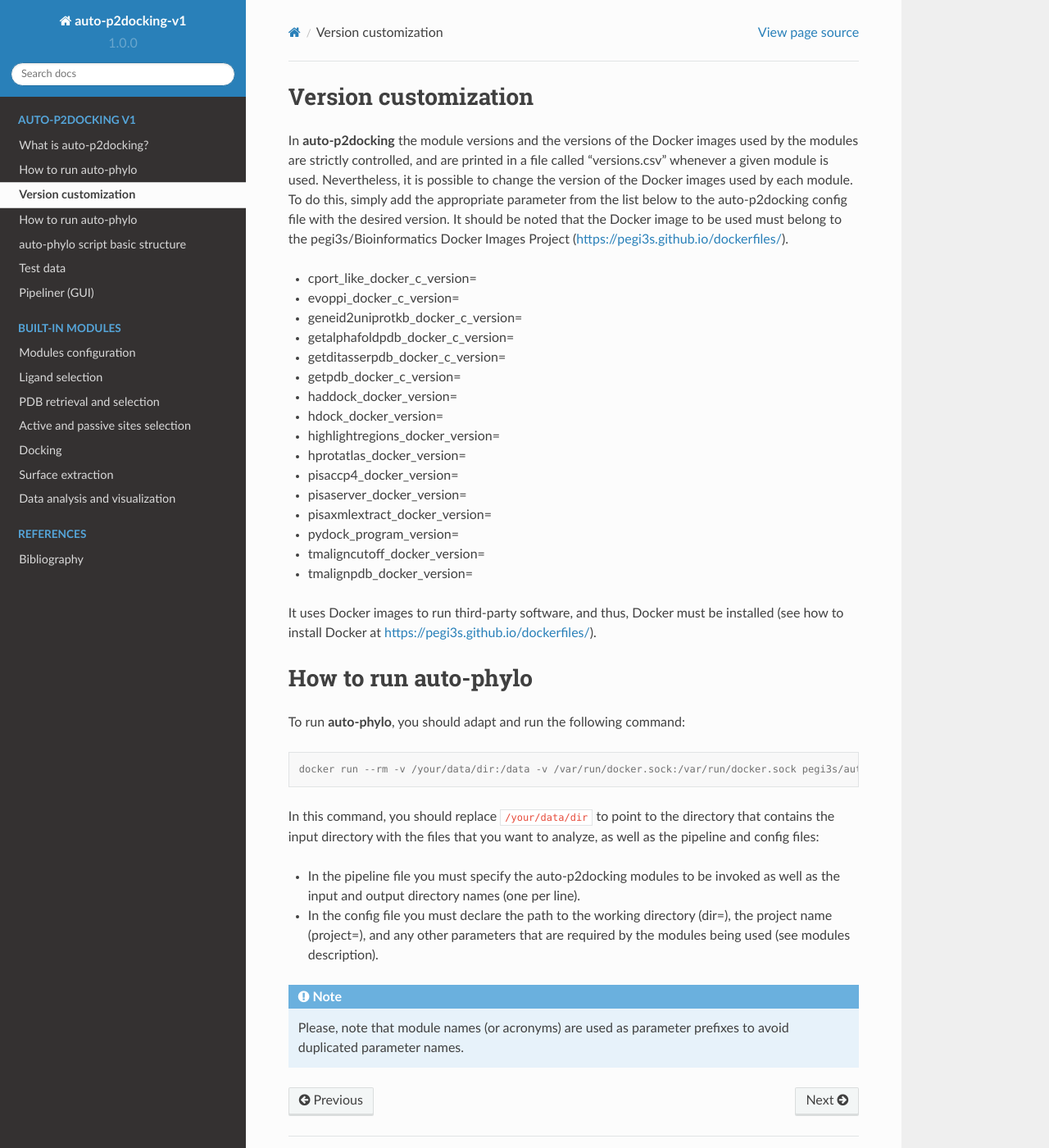
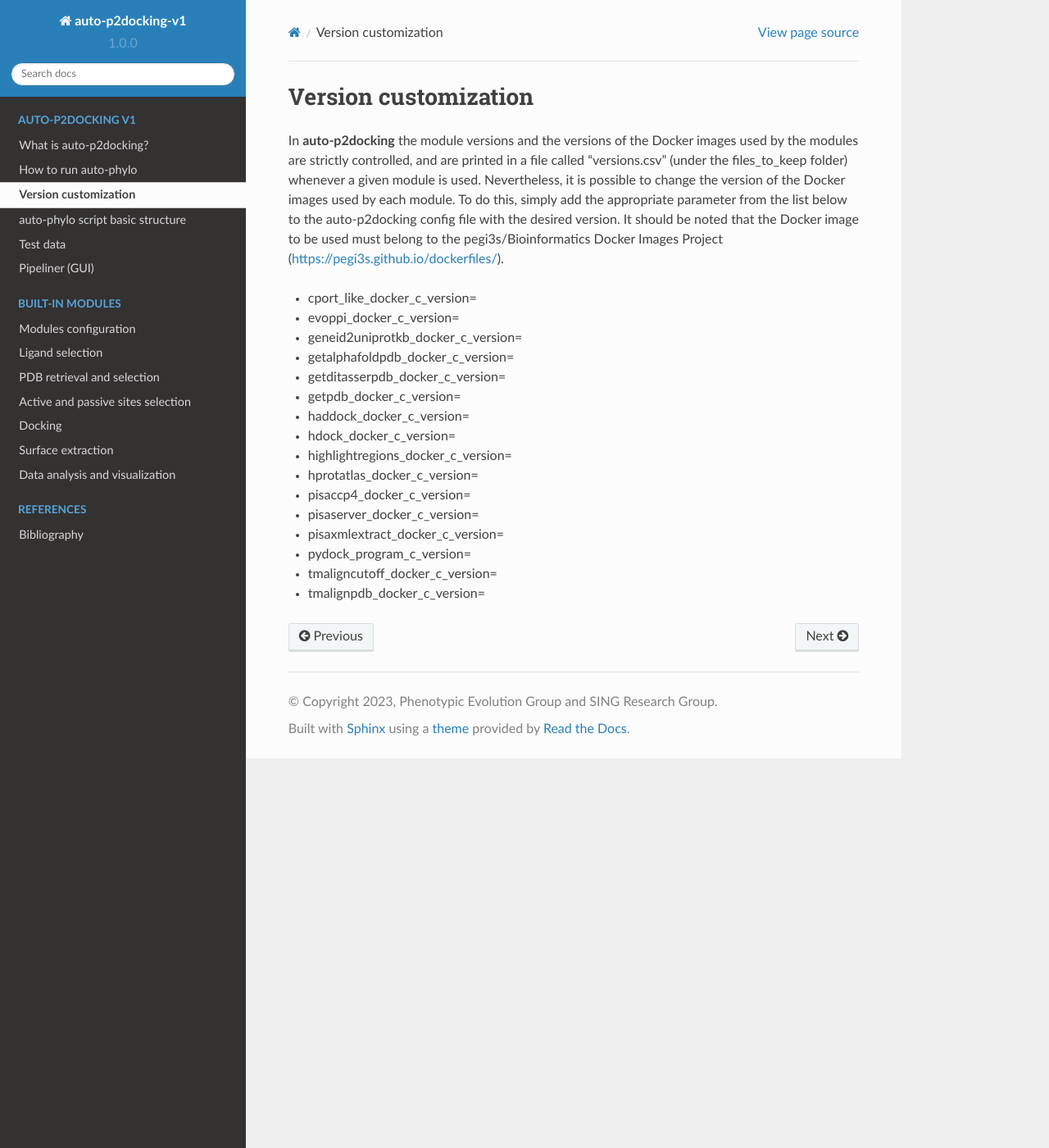
Before and after one commit to pegi3s/auto-p2docking-docs, a Sphinx documentation site: the page built from source/version_customization.rst, in a window 1280 px wide and 1400 px high. Shown: the whole window at 82% size. Built offline with Sphinx 7.4.7 and the Read the Docs theme 2.0.0, drawn with Linux system fonts in a browser that asks for light colours.

Commit message:
Update version_customization.rst

```diff
--- a/source/version_customization.rst
+++ b/source/version_customization.rst
@@ -1,9 +1,7 @@
 Version customization
 *******************
 
-In **auto-p2docking** the module versions and the versions of the Docker images used by the modules are strictly controlled, and are printed in a file called "versions.csv" whenever a given module is used.
-Nevertheless, it is possible to change the version of the Docker images used by each module. To do this, simply add the appropriate parameter from the list below to the auto-p2docking config file with
-the desired version. It should be noted that the Docker image to be used must belong to the pegi3s/Bioinformatics Docker Images Project (https://pegi3s.github.io/dockerfiles/).
+In **auto-p2docking** the module versions and the versions of the Docker images used by the modules are strictly controlled, and are printed in a file called "versions.csv" (under the files_to_keep folder) whenever a given module is used. Nevertheless, it is possible to change the version of the Docker images used by each module. To do this, simply add the appropriate parameter from the list below to the auto-p2docking config file with the desired version. It should be noted that the Docker image to be used must belong to the pegi3s/Bioinformatics Docker Images Project (https://pegi3s.github.io/dockerfiles/).
 
 - cport_like_docker_c_version=
 - evoppi_docker_c_version=
@@ -11,35 +9,13 @@ the desired version. It should be noted that the Docker image to be used must be
 - getalphafoldpdb_docker_c_version=
 - getditasserpdb_docker_c_version=
 - getpdb_docker_c_version=
-- haddock_docker_version=
-- hdock_docker_version=
-- highlightregions_docker_version=
-- hprotatlas_docker_version=
-- pisaccp4_docker_version=
-- pisaserver_docker_version=
-- pisaxmlextract_docker_version=
-- pydock_program_version=
-- tmaligncutoff_docker_version=
-- tmalignpdb_docker_version=
-
-It uses Docker images to run third-party software, and thus, Docker must be installed (see how to install Docker at https://pegi3s.github.io/dockerfiles/).
-
-.. _how-to-run:
-
-How to run auto-phylo
-*********************
-
-To run **auto-phylo**, you should adapt and run the following command:
-
-.. code-block:: shell-session
-
-   docker run --rm -v /your/data/dir:/data -v /var/run/docker.sock:/var/run/docker.sock pegi3s/auto-p2docking
-
-In this command, you should replace ``/your/data/dir`` to point to the directory that contains the input directory with the files that you want to analyze, as well as the pipeline and config files:
-
-- In the pipeline file you must specify the auto-p2docking modules to be invoked as well as the input and output directory names (one per line).
-- In the config file you must declare the path to the working directory (dir=), the project name (project=), and any other parameters that are required by the modules being used (see modules description).
-
-.. Note::
-
-   Please, note that module names (or acronyms) are used as parameter prefixes to avoid duplicated parameter names.
+- haddock_docker_c_version=
+- hdock_docker_c_version=
+- highlightregions_docker_c_version=
+- hprotatlas_docker_c_version=
+- pisaccp4_docker_c_version=
+- pisaserver_docker_c_version=
+- pisaxmlextract_docker_c_version=
+- pydock_program_c_version=
+- tmaligncutoff_docker_c_version=
+- tmalignpdb_docker_c_version=
```
